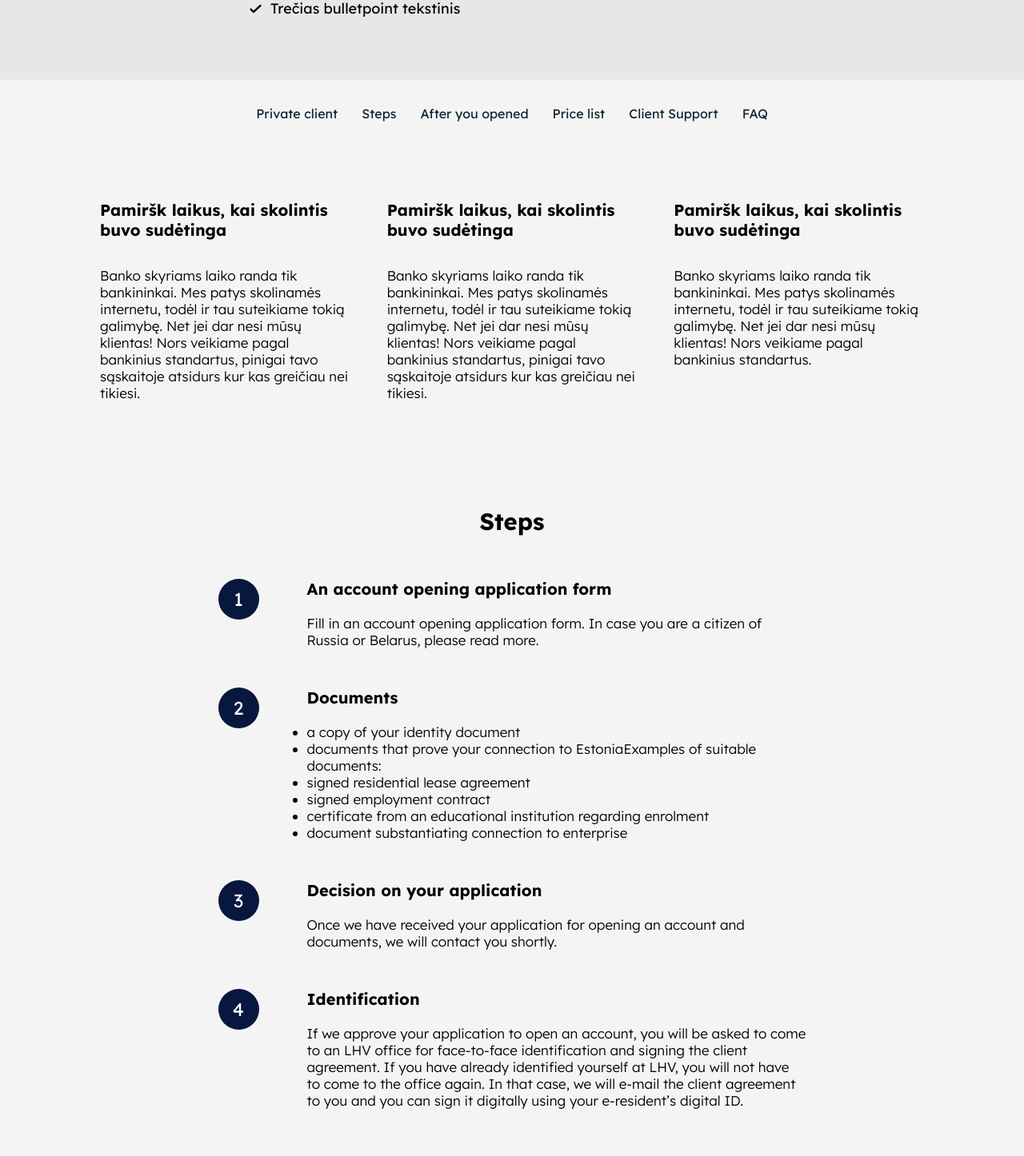
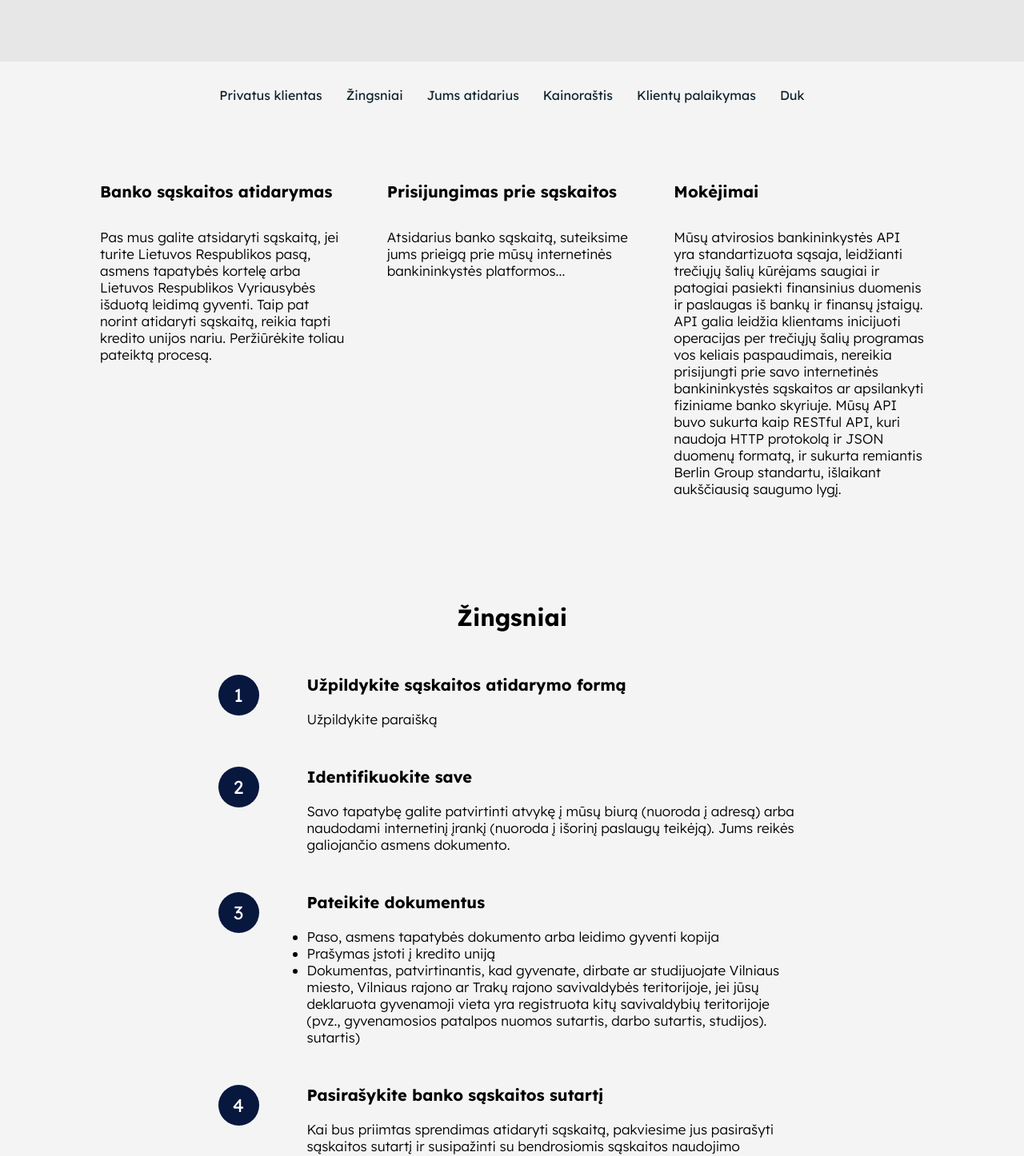
Before and after one commit to pinenetcoder/ltllanding, a Next.js app: page /product in a window 1280 px wide. Shown: the part 470-1916 px from the top of the page at 80% size. Built offline with nearby package versions, Linux system fonts and the light colour scheme.

Commit message:
LLP-35- Locale Credits Page and Product Page

```diff
--- a/src/locales/en.js
+++ b/src/locales/en.js
@@ -129,6 +129,14 @@ export default {
       bullet2: "Move your inbound and outbound funds effortlessly",
       bullet3: "Keep your account secure with advanced security features such as two-factor authentication and fraud monitoring"
     },
+    innerLinkBlock: {
+      privateClient: "Private client",
+      steps: "Steps",
+      afterYouOpened: "After you opened",
+      priceList: "Price list",
+      clientSupport: "Client Support",
+      faq: "FAQ"
+    },
     articleBlock: {
       article1: {
         title: "Open account",
@@ -144,6 +152,7 @@ export default {
       }
     },
     accOpeningProcess: {
+      blockTitle: "Steps",
       step1: {
         title: "Fill in an account opening form",
         text: "Please fill in the application"
@@ -154,7 +163,11 @@ export default {
       },
       step3: {
         title: "Submit the documents",
-        text: "Please send us: Copy of passport, ID or residence permit Application to join the union A document confirming that you live, work or study in the territory of the municipality of Vilnius city, Vilnius district or Trakai district, if your declared place of residence is registered in the territory of other municipalities (e. g. residential lease agreement, employment contract, study contract)"
+        bulletBlock: {
+          bullet1: "Paso, asmens tapatybės dokumento arba leidimo gyventi kopija",
+          bullet2: "Prašymas įstoti į kredito uniją",
+          bullet3: "Dokumentas, patvirtinantis, kad gyvenate, dirbate ar studijuojate Vilniaus miesto, Vilniaus rajono ar Trakų rajono savivaldybės teritorijoje, jei jūsų deklaruota gyvenamoji vieta yra registruota kitų savivaldybių teritorijoje (pvz., gyvenamosios patalpos nuomos sutartis, darbo sutartis, studijos). sutartis)"
+        }
       },
       step4: {
         title: "Sign the bank account agreement",
@@ -169,6 +182,7 @@ export default {
       title: "Client support",
       description: "If you need any assistance opening an account, performing payment transactions or other account related issues, please reach out to us via phone +370 xxx or email pagalba@ltlku.lt."
     },
+    faq: "FAQ"
   },
   businessCurrentAccount: {
     pageTitle: "Current Account",
--- a/src/locales/lt.js
+++ b/src/locales/lt.js
@@ -129,6 +129,14 @@ export default {
       bullet2: "Lengvai siųskite ir gaukite jūsų lėšas",
       bullet3: "Apsaugokite paskyrą naudodami pažangias saugos funkcijas, pvz., dviejų faktorių autentifikavimą ir sukčiavimo stebėjimo sistemas"
     },
+    innerLinkBlock: {
+      privateClient: "Privatus klientas",
+      steps: "Žingsniai",
+      afterYouOpened: "Jums atidarius",
+      priceList: "Kainoraštis",
+      clientSupport: "Klientų palaikymas",
+      faq: "Duk"
+    },
     articleBlock: {
       article1: {
         title: "Banko sąskaitos atidarymas",
@@ -144,13 +152,22 @@ export default {
       }
     },
     accOpeningProcess: {
+      blockTitle: "Žingsniai",
       step1: {
         title: "Užpildykite sąskaitos atidarymo formą",
         text: "Užpildykite paraišką"
       },
-      steap2: {
+      step2: {
         title: "Identifikuokite save",
         text: "Savo tapatybę galite patvirtinti atvykę į mūsų biurą (nuoroda į adresą) arba naudodami internetinį įrankį (nuoroda į išorinį paslaugų teikėją). Jums reikės galiojančio asmens dokumento."
+      },
+      step3: {
+        title: "Pateikite dokumentus",
+        bulletBlock: {
+          bullet1: "Paso, asmens tapatybės dokumento arba leidimo gyventi kopija",
+          bullet2: "Prašymas įstoti į kredito uniją",
+          bullet3: "Dokumentas, patvirtinantis, kad gyvenate, dirbate ar studijuojate Vilniaus miesto, Vilniaus rajono ar Trakų rajono savivaldybės teritorijoje, jei jūsų deklaruota gyvenamoji vieta yra registruota kitų savivaldybių teritorijoje (pvz., gyvenamosios patalpos nuomos sutartis, darbo sutartis, studijos). sutartis)"
+        }
       },
       step4: {
         title: "Pasirašykite banko sąskaitos sutartį",
@@ -164,7 +181,8 @@ export default {
     clientSuport: {
       title: "Pagalba klientams",
       description: "Jeigu reikia mūsų pagalbos atidarant sąskaitą, atliekant mokėjimo operacijas ar kitais sąskaitos klausimais, susisiekite su mumis telefonu +370 xxx arba el. paštu support@ltlku.lt."
-    }
+    },
+    faq: "DUK"
   },
   businessCurrentAccount: {
     pageTitle: "Einamoji sąskaita",
--- a/src/pages/product.js
+++ b/src/pages/product.js
@@ -2,8 +2,14 @@ import styles from "@/styles/product.module.scss"
 import IndexLayout from "@/Layouts/IndexLayout"
 import Link from "next/link"
 import Accordion from "@/components/Accordion"
+import { useRouter } from "next/router"
+import lt from '@/locales/lt'
+import en from '@/locales/en'
 
 export default function Payments() {
+   const router = useRouter();
+   const t = router.locale === 'lt' ? lt : en
+
    return (
       <>
          <IndexLayout>
@@ -11,17 +17,14 @@ export default function Payments() {
                <section className={styles.paymentsPageWrapper}>
                   <div className={styles.paymentsPageList}>
                      <div className={styles.paymentsHeroItem}>
-                        <h1 className={styles.paymentsTitle}>Einamoji sąskaita</h1>
+                        <h1 className={styles.paymentsTitle}>{t.privetCurrentAccount.pageTitle}</h1>
 
                         <div className={styles.paymentsPageDescription}>
-                           <p>With Kocomo, a home is co-owned by no more than eight families while we act as a
-                              neutral third-party administrator to ensure transparency and fairness a home is
-                              co-owned by no more than eight families while we act as a neutral third-party
-                           </p>
+                           <p>{t.privetCurrentAccount.heroBlock.description}</p>
                            <ul>
-                              <li>Trečias bulletpoint tekstinis</li>
-                              <li>Trečias bulletpoint tekstinis</li>
-                              <li>Trečias bulletpoint tekstinis</li>
+                              <li>{t.privetCurrentAccount.heroBlock.bullet1}</li>
+                              <li>{t.privetCurrentAccount.heroBlock.bullet2}</li>
+                              <li>{t.privetCurrentAccount.heroBlock.bullet3}</li>
                            </ul>
                         </div>
                      </div>
@@ -29,38 +32,33 @@ export default function Payments() {
                </section>
                <section className={styles.innerNavigationBlock}>
                   <div className={styles.innerNavigationLinkList}>
-                     <Link className={styles.innerNavLink} href="#privetClient">Private client</Link>
-                     <Link className={styles.innerNavLink} href="#steps">Steps</Link>
-                     <Link className={styles.innerNavLink} href="#after">After you opened</Link>
-                     <Link className={styles.innerNavLink} href="#priceList">Price list</Link>
-                     <Link className={styles.innerNavLink} href="#clientSuport">Client Support</Link>
-                     <Link className={styles.innerNavLink} href="#faq">FAQ</Link>
+                     <Link className={styles.innerNavLink} href="#privetClient">{t.privetCurrentAccount.innerLinkBlock.privateClient}</Link>
+                     <Link className={styles.innerNavLink} href="#steps">{t.privetCurrentAccount.innerLinkBlock.steps}</Link>
+                     <Link className={styles.innerNavLink} href="#after">{t.privetCurrentAccount.innerLinkBlock.afterYouOpened}</Link>
+                     <Link className={styles.innerNavLink} href="#priceList">{t.privetCurrentAccount.innerLinkBlock.priceList}</Link>
+                     <Link className={styles.innerNavLink} href="#clientSuport">{t.privetCurrentAccount.innerLinkBlock.clientSupport}</Link>
+                     <Link className={styles.innerNavLink} href="#faq">{t.privetCurrentAccount.innerLinkBlock.faq}</Link>
                   </div>
                </section>
                <section id="privetClient" className={styles.privateClientSection}>
                   <div className={styles.motyvationWrapper}>
                      <div className={styles.motyvationList}>
                         <div className={styles.motyvationItem}>
-                           <h2 className={styles.motyvationItemTitle}>Pamiršk laikus, kai skolintis buvo sudėtinga</h2>
-                           <div className={styles.motyvationItemDescription}>Banko skyriams laiko randa tik bankininkai. Mes
-                              patys skolinamės internetu, todėl ir tau suteikiame tokią galimybę. Net jei dar nesi mūsų klientas!
-                              Nors veikiame pagal bankinius standartus, pinigai tavo sąskaitoje atsidurs kur kas greičiau nei
-                              tikiesi.
+                           <h2 className={styles.motyvationItemTitle}>{t.privetCurrentAccount.articleBlock.article1.title}</h2>
+                           <div className={styles.motyvationItemDescription}>
+                              {t.privetCurrentAccount.articleBlock.article1.text}
                            </div>
                         </div>
                         <div className={styles.motyvationItem}>
-                           <h2 className={styles.motyvationItemTitle}>Pamiršk laikus, kai skolintis buvo sudėtinga</h2>
-                           <div className={styles.motyvationItemDescription}>Banko skyriams laiko randa tik bankininkai. Mes
-                              patys skolinamės internetu, todėl ir tau suteikiame tokią galimybę. Net jei dar nesi mūsų klientas!
-                              Nors veikiame pagal bankinius standartus, pinigai tavo sąskaitoje atsidurs kur kas greičiau nei
-                              tikiesi.
+                           <h2 className={styles.motyvationItemTitle}>{t.privetCurrentAccount.articleBlock.article2.title}</h2>
+                           <div className={styles.motyvationItemDescription}>
+                              {t.privetCurrentAccount.articleBlock.article2.text}
                            </div>
                         </div>
                         <div className={styles.motyvationItem}>
-                           <h2 className={styles.motyvationItemTitle}>Pamiršk laikus, kai skolintis buvo sudėtinga</h2>
-                           <div className={styles.motyvationItemDescription}>Banko skyriams laiko randa tik bankininkai.
-                              Mes patys skolinamės internetu, todėl ir tau suteikiame tokią galimybę. Net jei dar nesi mūsų
-                              klientas! Nors veikiame pagal bankinius standartus.
+                           <h2 className={styles.motyvationItemTitle}>{t.privetCurrentAccount.articleBlock.article3.title}</h2>
+                           <div className={styles.motyvationItemDescription}>
+                              {t.privetCurrentAccount.articleBlock.article3.text}
                            </div>
                         </div>
                      </div>
@@ -69,52 +67,55 @@ export default function Payments() {
                <section id="steps" className={styles.paymentStepsSection}>
                   <div className={styles.paymentsStepsWrapper}>
                      <div className={styles.stepsHeader}>
-                        <h3>Steps</h3>
+                        <h3>{t.privetCurrentAccount.accOpeningProcess.blockTitle}</h3>
                      </div>
                      <div className={styles.stepsList}>
                         <div className={styles.stepsItem}>
                            <div className={styles.stepsNumber}>1</div>
                            <div className={styles.stepsText}>
-                              <h2 className={styles.stepsTitle}>An account opening application form</h2>
-                              <div className={styles.stepsDescription}>Fill in an account opening application form.
-                                 In case you are a citizen of Russia or Belarus, please read more.
+                              <h2 className={styles.stepsTitle}>{t.privetCurrentAccount.accOpeningProcess.step1.title}</h2>
+                              <div className={styles.stepsDescription}>
+                                 {t.privetCurrentAccount.accOpeningProcess.step1.text}
                               </div>
                            </div>
                         </div>
                         <div className={styles.stepsItem}>
                            <div className={styles.stepsNumber}>2</div>
                            <div className={styles.stepsText}>
-                              <h2 className={styles.stepsTitle}>Documents</h2>
+                              <h2 className={styles.stepsTitle}>{t.privetCurrentAccount.accOpeningProcess.step2.title}</h2>
                               <div className={styles.stepsDescription}>
-                                 <ul>
-                                    <li>a copy of your identity document</li>
-                                    <li>documents that prove your connection to EstoniaExamples of suitable documents:</li>
-                                    <li>signed residential lease agreement</li>
-                                    <li>signed employment contract</li>
-                                    <li>certificate from an educational institution regarding enrolment</li>
-                                    <li>document substantiating connection to enterprise</li>
-                                 </ul>
+                                 {t.privetCurrentAccount.accOpeningProcess.step2.text}
                               </div>
                            </div>
                         </div>
                         <div className={styles.stepsItem}>
                            <div className={styles.stepsNumber}>3</div>
                            <div className={styles.stepsText}>
-                              <h2 className={styles.stepsTitle}>Decision on your application</h2>
-                              <div className={styles.stepsDescription}>Once we have received your application for opening
-                                 an account and documents, we will contact you shortly.
+                              <h2 className={styles.stepsTitle}>{t.privetCurrentAccount.accOpeningProcess.step3.title}</h2>
+                              <div className={styles.stepsDescription}>
+                                 <ul>
+                                    <li>{t.privetCurrentAccount.accOpeningProcess.step3.bulletBlock.bullet1}</li>
+                                    <li>{t.privetCurrentAccount.accOpeningProcess.step3.bulletBlock.bullet2}</li>
+                                    <li>{t.privetCurrentAccount.accOpeningProcess.step3.bulletBlock.bullet3}</li>
+                                 </ul>
                               </div>
                            </div>
                         </div>
                         <div className={styles.stepsItem}>
                            <div className={styles.stepsNumber}>4</div>
                            <div className={styles.stepsText}>
-                              <h2 className={styles.stepsTitle}>Identification</h2>
-                              <div className={styles.stepsDescription}>If we approve your application to open an account,
-                                 you will be asked to come to an LHV office for face-to-face identification and signing the
-                                 client agreement. If you have already identified yourself at LHV, you will not have to
-                                 come to the office again. In that case, we will e-mail the client agreement to you and
-                                 you can sign it digitally using your e-resident’s digital ID.
+                              <h2 className={styles.stepsTitle}>{t.privetCurrentAccount.accOpeningProcess.step4.title}</h2>
+                              <div className={styles.stepsDescription}>
+                                 {t.privetCurrentAccount.accOpeningProcess.step4.text}
+                              </div>
+                           </div>
+                        </div>
+                        <div className={styles.stepsItem}>
+                           <div className={styles.stepsNumber}>5</div>
+                           <div className={styles.stepsText}>
+                              <h2 className={styles.stepsTitle}>{t.privetCurrentAccount.accOpeningProcess.step5.title}</h2>
+                              <div className={styles.stepsDescription}>
+                                 {t.privetCurrentAccount.accOpeningProcess.step5.text}
                               </div>
                            </div>
                         </div>
@@ -191,17 +192,15 @@ export default function Payments() {
                </section>
                <section id="clientSuport" className={styles.clientSuportSection}>
                   <div className={styles.clientSuportWrapper}>
-                     <h3 className={styles.clientSuportHeader}>Client Suport</h3>
-                     <div className={styles.clientSuportDescription}>Banko skyriams laiko randa tik bankininkai.
-                        Mes patys skolinamės internetu, todėl ir tau suteikiame tokią galimybę. Net jei dar nesi mūsų
-                        klientas! Nors veikiame pagal bankinius standartus, pinigai tavo sąskaitoje atsidurs kur kas
-                        greičiau nei tikiesi.
+                     <h3 className={styles.clientSuportHeader}>{t.privetCurrentAccount.clientSuport.title}</h3>
+                     <div className={styles.clientSuportDescription}>
+                        {t.privetCurrentAccount.clientSuport.description}
                      </div>
                   </div>
                </section>
                <section id="faq" className={styles.faqSection}>
                   <div className={styles.faqWrapper}>
-                     <h3 className={styles.faqHeader}>FAQ</h3>
+                     <h3 className={styles.faqHeader}>{t.privetCurrentAccount.faq}</h3>
                      <div className={styles.faqList}>
                         <Accordion accId="1" singleLevel="true" />
                      </div>
--- a/src/styles/credits.module.scss
+++ b/src/styles/credits.module.scss
@@ -24,7 +24,8 @@
       li {
          list-style-type: none;
          padding-left: 26px;
-         background: url(/assets/images/check2.svg) no-repeat left center;
+         background: url(/assets/images/check2.svg) no-repeat left top;
+         background-position-y: 5px;
          margin-bottom: 8px;
 
          &:last-child {
```
Also changed, not shown: src/pages/credits.js (+19 -13 lines).
